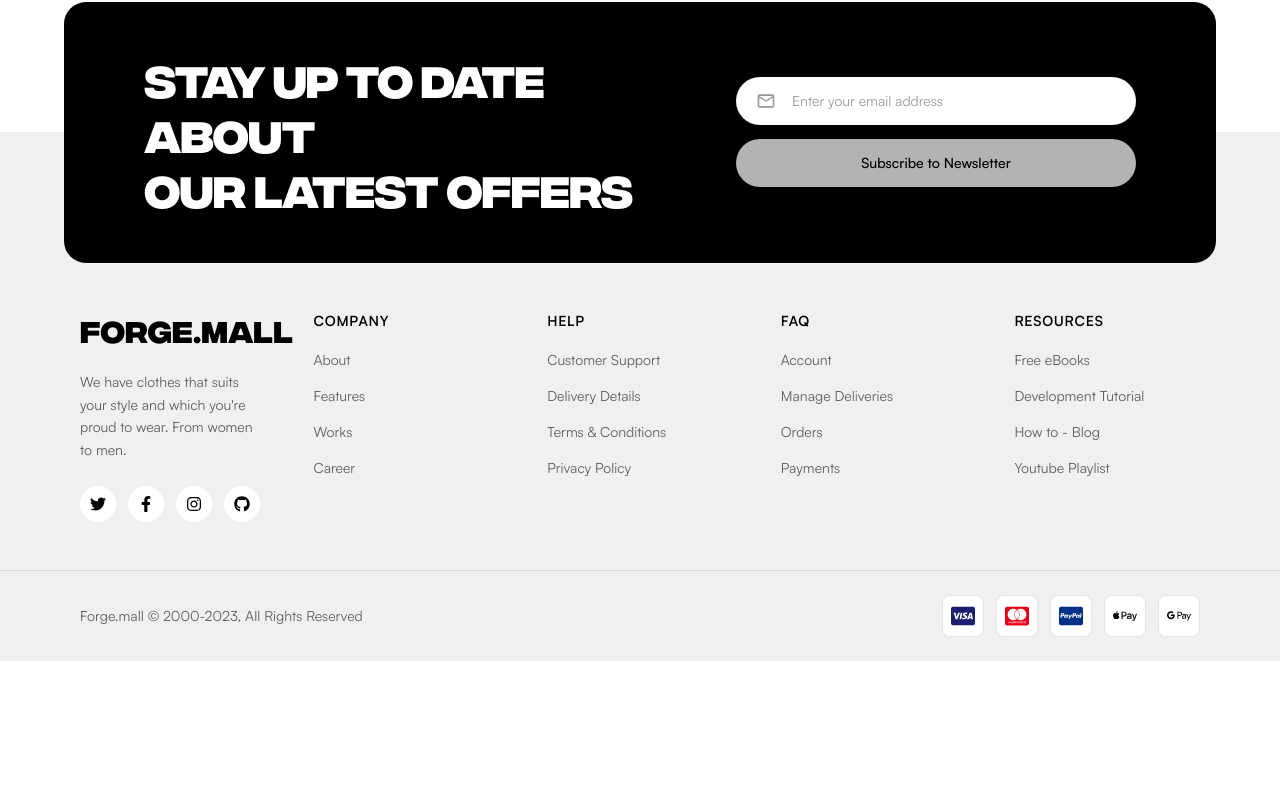
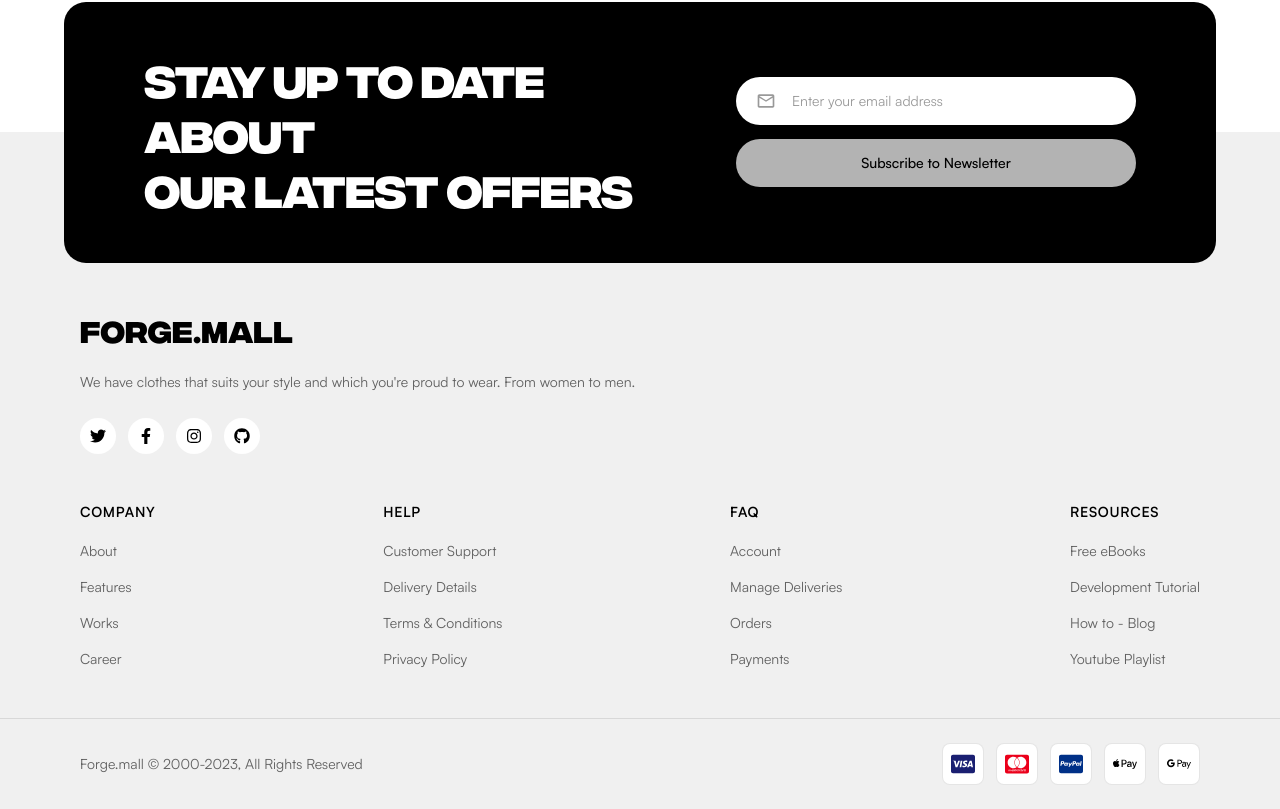
Before and after one commit to pbessilfie/forge-mall, a Next.js app: page / in a window 1280 px wide. Shown: the part 3609-4418 px from the top of the page. Before the commit the page ends 4270 px from the top, so only its background shows below. Built offline with nearby package versions, Linux system fonts and the light colour scheme.

Commit message:
feat: update app footer component

```diff
--- a/components/AppFooter.tsx
+++ b/components/AppFooter.tsx
@@ -82,7 +82,7 @@ const AppFooter = () => {
               whileInView: "animate",
               viewport: { once: true, margin: "-30px" },
             })}
-            className="grid grid-cols-1 md:grid-cols-2 lg:grid-cols-5 gap-8 lg:gap-12"
+            className="space-y-5 md:space-y-7 xl:space-y-12"
           >
             {/* Brand Section */}
             <MotionDiv
@@ -98,7 +98,8 @@ const AppFooter = () => {
               </p>
               <FooterSocials />
             </MotionDiv>
-
+            <div className="flex gap-7 md:gap-10 xl:gap-14 flex-wrap justify-between ">
+              {" "}
               {/* Company Links */}
               <MotionDiv
                 {...(!prefersReducedMotion && { variants: footerContentItem })}
@@ -111,7 +112,6 @@ const AppFooter = () => {
                   ))}
                 </FooterSection>
               </MotionDiv>
-
               {/* Help Links */}
               <MotionDiv
                 {...(!prefersReducedMotion && { variants: footerContentItem })}
@@ -124,7 +124,6 @@ const AppFooter = () => {
                   ))}
                 </FooterSection>
               </MotionDiv>
-
               {/* FAQ Links */}
               <MotionDiv
                 {...(!prefersReducedMotion && { variants: footerContentItem })}
@@ -137,7 +136,6 @@ const AppFooter = () => {
                   ))}
                 </FooterSection>
               </MotionDiv>
-
               {/* Resources Links */}
               <MotionDiv
                 {...(!prefersReducedMotion && { variants: footerContentItem })}
@@ -150,6 +148,7 @@ const AppFooter = () => {
                   ))}
                 </FooterSection>
               </MotionDiv>
+            </div>
           </MotionDiv>
         </div>
       </div>
```
Lines whose indentation alone changed are shown as unchanged.
